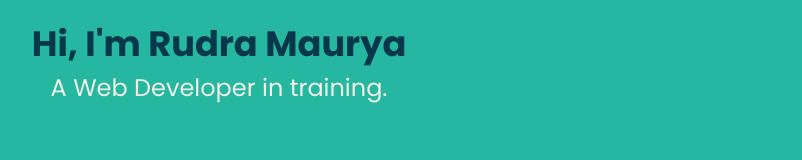
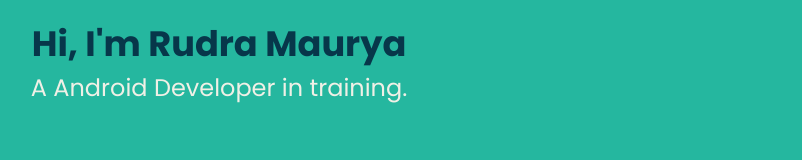
Before and after one commit to rudram837/portfolio, a plain HTML site: page index.html in a window 1280 px wide. Shown: the part 315-475 px from the top of the page, without its empty margins (421-1223 px from the left). Drawn offline with nearby package versions, Linux system fonts and the light colour scheme; a script that the page names is missing.

Commit message:
Update index.html

```diff
--- a/index.html
+++ b/index.html
@@ -28,7 +28,7 @@
         <div class="home-content" id="home-page">
             <div class="name">
                 <h1>Hi, I'm Rudra Maurya</h1>
-                <p>A Web Developer in training.</p>
+                <p>A Android Developer in training.</p>
             </div>
             <div class="angle-down-icon">
                 <a href="#about"><i class="fas fa-angle-down"></i></a>
```
